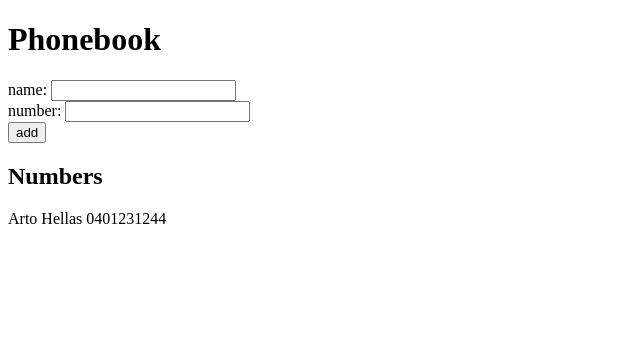
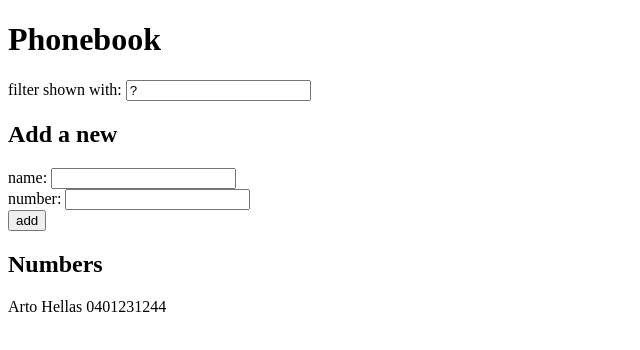
Before and after one commit to shlevanto/fullstack-open-2020Simo, a React (Create React App) app in the folder part2/puhelinluettelo/: page / in a window 1280 px wide. Shown: the top 350 px of the page, without its empty margins (0-640 px from the left). Built offline with nearby package versions, Linux system fonts and the light colour scheme.

Commit message:
2.7 tyylikkäämmin arrays.some() avulla

```diff
--- a/part2/puhelinluettelo/src/index.js
+++ b/part2/puhelinluettelo/src/index.js
@@ -9,6 +9,7 @@ const App = () => {
   ])
   const [ newName, setNewName ] = useState('')
   const [ newNumber, setNewNumber] = useState('')
+  const [ Searched, setSearched ] = useState('?')
 
   const Person = (props) => {
     return (
@@ -20,20 +21,28 @@ const App = () => {
   const addPerson = (event) => {
     event.preventDefault()
 
-    const nameObject = {
+    const personObject = {
       name: newName,
       number: newNumber
     }
 
-    let inBook = false
+    console.log(
+      persons.some(obj => obj.name === newName)
+    );
+
+    if (persons.some(obj => obj.name ===  newName)) {
+      window.alert(`${newName} is already added in phonebook.`)
+      return
+    }
+
+    /*let inBook = false
 
     const checkName = (person) => {
-      return person.name == nameObject.name
+      return person.name == personObject.name
     }
 
     persons.forEach(person => {
-
-      if (checkName(person) == true) {
+      if (checkName(person) === true) {
         inBook = true
         return inBook
       }
@@ -42,9 +51,9 @@ const App = () => {
     if (inBook) {
       window.alert(`${newName} is already added in phonebook`)
       return
-    }
+    }*/
 
-    setPersons(persons.concat(nameObject))
+    setPersons(persons.concat(personObject))
 
     setNewName('')
     setNewNumber('')
@@ -52,6 +61,7 @@ const App = () => {
   }
 
   const handleNewName = (event) => {
+    console.log(event.target.value)
     setNewName(event.target.value)
   }
 
@@ -59,9 +69,21 @@ const App = () => {
     setNewNumber(event.target.value)
   })
 
+  const handleSearched = (event => {
+    setSearched(event.target.value)
+  })
+
   return (
     <div>
       <h1>Phonebook</h1>
+
+      <div>
+        filter shown with: <input
+        value = {Searched}
+        onChange = {handleSearched}
+        />
+      </div>
+      <h2>Add a new </h2>
       <form onSubmit = {addPerson}>
         <div>
           name: <input
```
